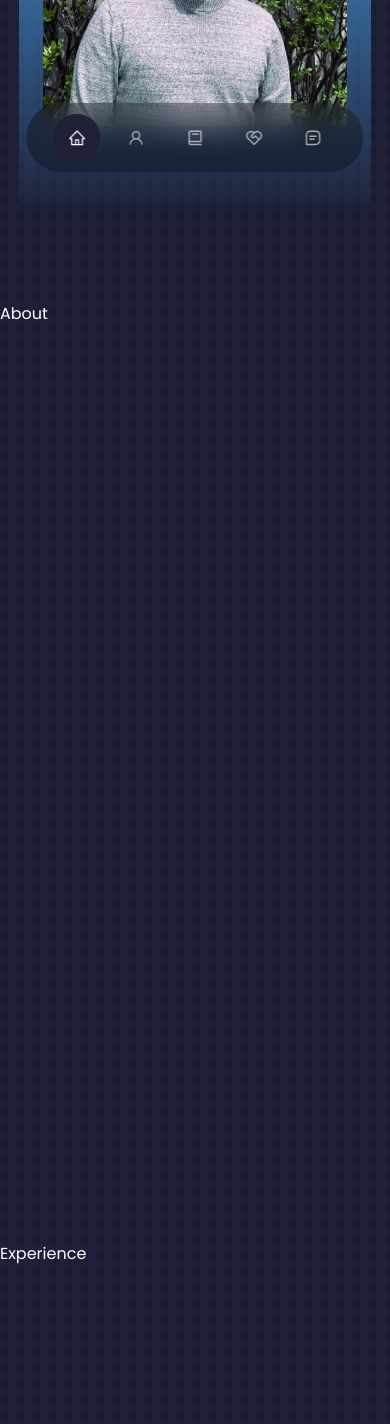
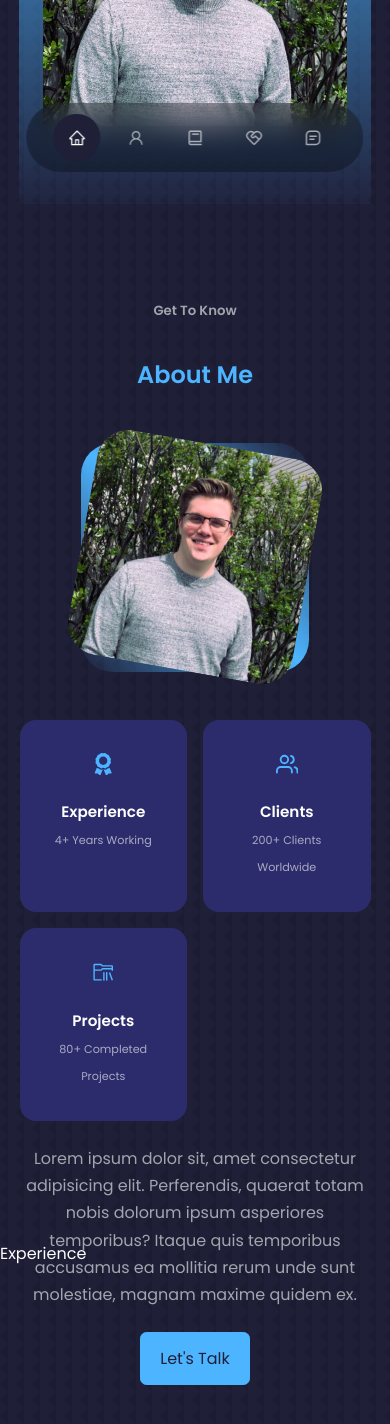
Before and after one commit to EthanBrydon/React_Portfolio_Website, a React (Create React App) app: page / in a window 390 px wide. Shown: the part 640-2064 px from the top of the page. Built offline with nearby package versions, Linux system fonts and the light colour scheme.

Commit message:
Finished about section

```diff
--- a/src/components/about/About.jsx
+++ b/src/components/about/About.jsx
@@ -1,9 +1,51 @@
 import React from 'react'
 import './about.css'
+import ME from '../../assets/me_photo.jpg'
+import {FaAward} from 'react-icons/fa'
+import {FiUsers} from 'react-icons/fi'
+import {VscFolderLibrary} from 'react-icons/vsc'
 
 const About = () => {
   return (
-    <section id='about'>About</section>
+    <section id='about'>
+      <h5>Get To Know</h5>
+      <h2>About Me</h2>
+
+      <div className='container about__container'>
+        <div className="about__me">
+          <div className="about__me-image">
+            <img src={ME} alt="About Image" />
+          </div>
+        </div>
+
+        <div className="about__content">
+          <div className="about__cards">
+            <article className='about__card'>
+              <FaAward className='about__icon'/>
+              <h5>Experience</h5>
+              <small>4+ Years Working</small>
+            </article>
+            <article className='about__card'>
+              <FiUsers className='about__icon'/>
+              <h5>Clients</h5>
+              <small>200+ Clients Worldwide</small>
+            </article>
+            <article className='about__card'>
+              <VscFolderLibrary className='about__icon'/>
+              <h5>Projects</h5>
+              <small>80+ Completed Projects</small>
+            </article>
+          </div>
+          <p>
+            Lorem ipsum dolor sit, amet consectetur adipisicing elit. Perferendis,
+            quaerat totam nobis dolorum ipsum asperiores temporibus? Itaque quis
+            temporibus accusamus ea mollitia rerum unde sunt molestiae, magnam
+            maxime quidem ex.
+          </p>
+          <a href='#contact' className='btn btn-primary'>Let's Talk</a>
+        </div>
+      </div>
+    </section>
   )
 }
 
--- a/src/components/about/about.css
+++ b/src/components/about/about.css
@@ -0,0 +1,109 @@
+.about__container {
+    display: grid;
+    grid-template-columns: 35% 50%;
+    gap: 15%;
+}
+
+.about__me {
+    width: 100%;
+    aspect-ratio: 1/1;
+    border-radius: 2rem;
+    background: linear-gradient(
+        45deg,
+        transparent,
+        var(--color-primary),
+        transparent
+    );
+    display: grid;
+    place-items: center;
+}
+
+.about__me-image {
+    border-radius: 2rem;
+    overflow: hidden;
+    transform: rotate(10deg);
+    transition: var(--transition);
+}
+
+.about__me-image:hover {
+    transform: rotate(0);
+}
+
+.about__cards {
+    display: grid;
+    grid-template-columns: repeat(3, 1fr);
+    gap: 1.5rem;
+}
+
+.about__card {
+    background: var(--color-bg-variant);
+    border: 1px solid transparent;
+    border-radius: 1rem;
+    padding: 2rem;
+    text-align: center;
+    transition: var(--transition);
+}
+
+.about__card:hover {
+    background: transparent;
+    border-color: var(--color-primary-variant);
+    cursor: default;
+}
+
+.about__icon {
+    color: var(--color-primary);
+    font-size: 1.4rem;
+    margin-bottom: 1rem;
+}
+
+.about__card h5 {
+    font-size: 0.95rem;
+}
+
+.about__card small {
+    font-size: 0.7rem;
+    color: var(--color-light);
+}
+
+.about__content p {
+    margin: 2rem 0 2.6rem;
+    color: var(--color-light);
+}
+
+/* _______________ MEDIA QUERIES (MEDIUM DEVICES) _______________ */
+@media screen and (max-width: 1024px) {
+    .about__container {
+        grid-template-columns: 1fr;
+        gap: 0;
+    }
+
+    .about__me {
+        width: 50%;
+        margin: 2rem auto 4rem;
+    }
+
+    .about__content p {
+        margin: 1rem 0 1.5rem;
+    }
+}
+
+/* _______________ MEDIA QUERIES (SMALL DEVICES) _______________ */
+@media screen and (max-width: 600px) {
+    .about__me {
+        width: 65%;
+        margin: 0 auto 3rem;
+    }
+
+    .about__cards {
+        grid-template-columns: 1fr 1fr;
+        gap: 1rem;
+    }
+
+    .about__content {
+        text-align: center;
+    }
+
+    .about__content p {
+        margin: 1.5rem 0;
+    }
+}
--- a/src/components/nav/Nav.jsx
+++ b/src/components/nav/Nav.jsx
@@ -5,15 +5,17 @@
 import {BiBook} from 'react-icons/bi'
 import {RiServiceLine} from 'react-icons/ri'
 import {BiMessageSquareDetail} from 'react-icons/bi'
+import {useState} from 'react'
 
 const Nav = () => {
+  const [activeNav, setActiveNav] = useState('#')
   return (
     <nav>
-      <a href="#" className='active'><AiOutlineHome/></a>
-      <a href="#about"><AiOutlineUser/></a>
-      <a href="#experience"><BiBook/></a>
-      <a href="#services"><RiServiceLine/></a>
-      <a href="#contact"><BiMessageSquareDetail/></a>
+      <a href="#" onClick={() => setActiveNav('#')} className={activeNav === '#' ? 'active' : ''}><AiOutlineHome/></a>
+      <a href="#about" onClick={() => setActiveNav('#about')} className={activeNav === '#about' ? 'active' : ''}><AiOutlineUser/></a>
+      <a href="#experience" onClick={() => setActiveNav('#experience')} className={activeNav === '#experience' ? 'active' : ''}><BiBook/></a>
+      <a href="#services" onClick={() => setActiveNav('#services')} className={activeNav === '#services' ? 'active' : ''}><RiServiceLine/></a>
+      <a href="#contact" onClick={() => setActiveNav('#contact')} className={activeNav === '#contact' ? 'active' : ''}><BiMessageSquareDetail/></a>
     </nav>
   )
 }
```
